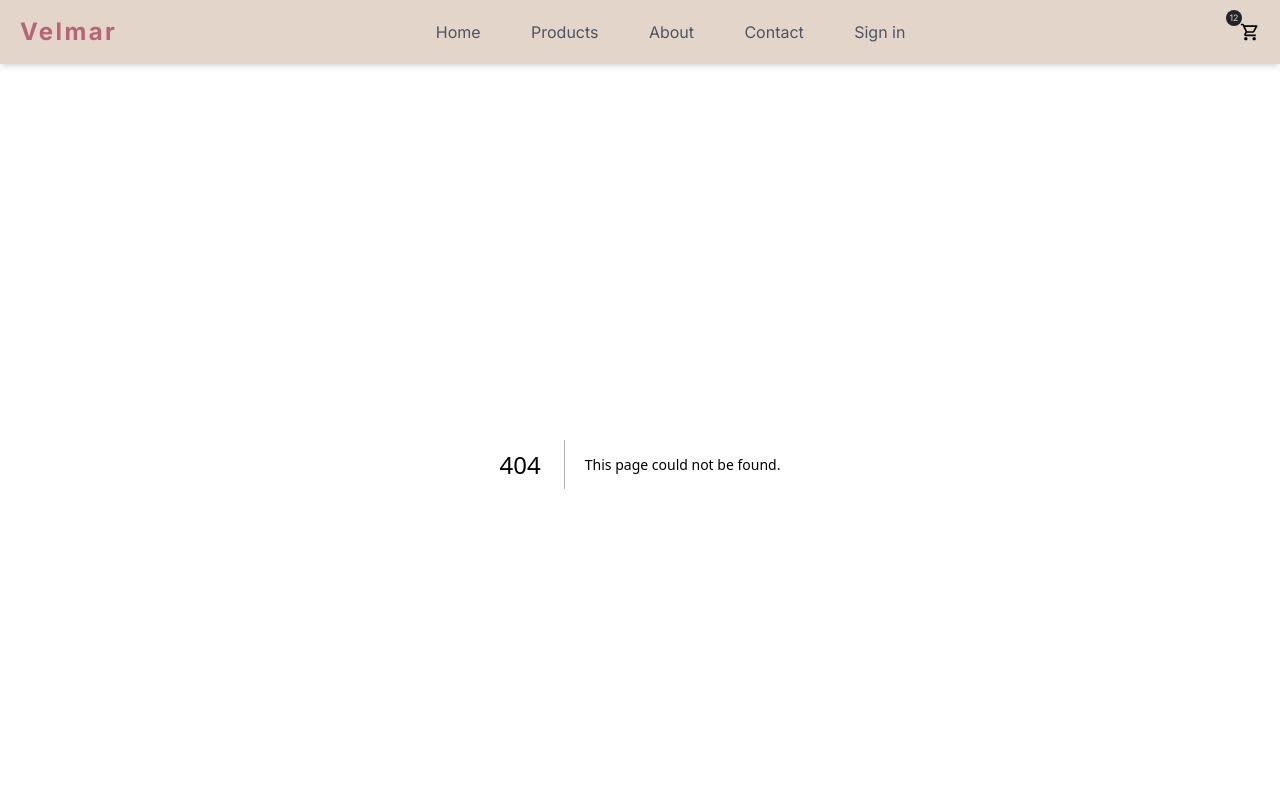
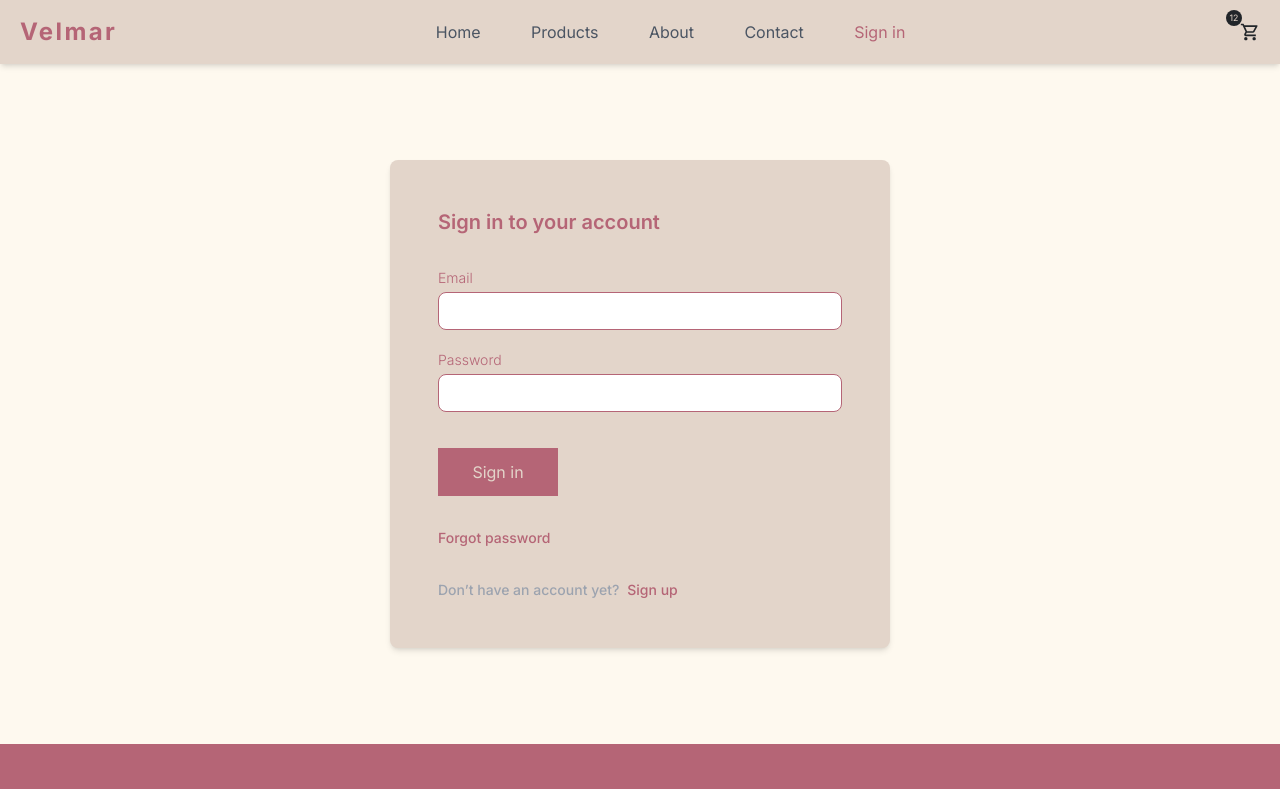
Before and after one commit to diegonacimiento/velmar-frontend, a Next.js app: page /sign-in in a window 1280 px wide. Before the commit this address had no page. Shown: the top 789 px of the page. Built offline with nearby package versions, Linux system fonts and the light colour scheme.

Commit message:
feat: added sign up

```diff
--- a/src/app/login/page.tsx
+++ /dev/null
@@ -1,61 +0,0 @@
-import Link from "next/link";
-import React from "react";
-
-const Login = () => {
-  return (
-    <div className="flex flex-col justify-center gap-4 px-6 py-12 sm:px-12 mx-4 sm:mx-24 my-24 rounded-lg w-500p bg-primary text-secondary">
-      <h2 className="text-2xl font-semibold">Sign in to your account</h2>
-      <form action="" className="flex flex-col gap-4 my-4">
-        <div className="flex flex-col">
-          <span className="text-sm font-light">Your email</span>
-          <input
-            type="email"
-            className="border rounded-lg border-secondary p-1.5 my-1 focus:outline-offset-0 focus:outline-1 focus:outline-body"
-          />
-        </div>
-
-        <div className="flex flex-col">
-          <span className="text-sm font-light">Password</span>
-          <input
-            type="password"
-            className="border rounded-lg border-secondary p-1.5 my-1 focus:outline-offset-1 focus:outline-1 focus:outline-body"
-          />
-        </div>
-
-        <div className="flex flex-wrap justify-between px-1 sm:px-2">
-          <div className="flex items-center gap-1">
-            <input
-              id="renember"
-              type="checkbox"
-              aria-describedby="renember"
-              className="border border-secondary rounded bg-secondary focus:ring-1 focus:bg-secondary w-4 h-4"
-            />
-            <label htmlFor="renember" className="text-sm">
-              Renember me
-            </label>
-          </div>
-
-          <Link href="/" className="text-secondary text-sm font-medium hover:underline">
-            Forgot password
-          </Link>
-        </div>
-
-        <button
-          type="button"
-          title="Sign in"
-          className="p-3 mt-4 w-30 text-primary bg-secondary hover:bg-body hover:text-secondary hover:scale-105 duration-150"
-        >
-          Sign in
-        </button>
-
-        <div className="flex items-center gap-2 flex-wrap mt-4">
-          <p className="text-gray-400 text-sm font-medium">Don’t have an account yet?</p>
-
-          <Link href="/" className="text-sm font-medium hover:underline">Sign up</Link>
-        </div>
-      </form>
-    </div>
-  );
-};
-
-export default Login;
--- /dev/null
+++ b/src/app/not-found.tsx
@@ -0,0 +1,12 @@
+import React from 'react'
+
+const NotFound = () => {
+  return (
+    <div className="flex flex-col justify-center items-center h-screen w-full bg-body">
+     <h2 className='text-5xl text-secondary font-bold'>404</h2>
+     <h2 className="text-3xl text-secondary font-semibold">Page not found</h2>
+    </div>
+  )
+}
+
+export default NotFound
--- /dev/null
+++ b/src/app/sign-in/page.tsx
@@ -0,0 +1,50 @@
+"use client";
+import Form from "@/components/Form";
+import Link from "next/link";
+import React from "react";
+
+const SignIn = () => {
+  return (
+    <div className="flex flex-col justify-center gap-4 px-6 py-12 sm:px-12 mx-4 sm:mx-24 my-24 rounded-lg shadow-md w-500p bg-primary text-secondary">
+      <h2 className="text-xl sm:text-2x font-semibold">
+        Sign in to your account
+      </h2>
+
+      <Form
+        buttonText="Sign in"
+        fields={[
+          {
+            label: "Email",
+            type: "email",
+            value: "",
+          },
+          {
+            label: "Password",
+            type: "password",
+            value: "",
+          },
+        ]}
+        onSubmit={(dataForm) => console.log(dataForm)}
+      />
+
+      <Link
+        href="/"
+        className="text-secondary text-sm font-medium hover:underline"
+      >
+        Forgot password
+      </Link>
+
+      <div className="flex items-center gap-2 flex-wrap mt-4">
+        <p className="text-gray-400 text-sm font-medium">
+          Don’t have an account yet?
+        </p>
+
+        <Link href="/sign-up" className="text-sm font-medium hover:underline">
+          Sign up
+        </Link>
+      </div>
+    </div>
+  );
+};
+
+export default SignIn;
--- /dev/null
+++ b/src/app/sign-up/page.tsx
@@ -0,0 +1,55 @@
+"use client"
+import Form from "@/components/Form";
+import React from "react";
+
+const SignUp = () => {
+  return (
+    <div className="flex flex-col justify-center gap-4 px-6 py-12 sm:px-12 mx-4 sm:mx-24 my-12 shadow-md rounded-lg w-500p bg-primary text-secondary">
+      <h2 className="text-xl sm:text-2x font-semibold">Create an account</h2>
+      <Form
+        buttonText="Create"
+        fields={[
+          {
+            label: "Username",
+            type: "text",
+            value: "",
+          },
+          {
+           label: "Fullname",
+           type: "text",
+           value: "",
+         },
+          {
+           label: "Email",
+           type: "email",
+           value: "",
+         },
+         {
+          label: "Password",
+          type: "password",
+          value: "",
+        },
+        {
+         label: "Confirm password",
+         type: "password",
+         value: "",
+       },
+       {
+        label: "Phone",
+        type: "text",
+        value: "",
+      },
+      {
+       label: "Adress",
+       type: "text",
+       value: "",
+     },
+        ]}
+        dropdown={{label: "Role", options: ["Customer", "Seller"]}}
+        onSubmit={(dataForm) => console.log(dataForm)}
+      />
+    </div>
+  );
+};
+
+export default SignUp;
--- /dev/null
+++ b/src/components/Form.tsx
@@ -0,0 +1,85 @@
+"use client";
+import React, { useState } from "react";
+
+interface Field {
+  label: string;
+  type: string;
+  value: string;
+}
+
+interface FormProps {
+  onSubmit: (formData: any) => void;
+  buttonText: string;
+  fields: Field[];
+  dropdown?: { label: string; options: string[] };
+}
+
+const Form: React.FC<FormProps> = ({
+  onSubmit,
+  buttonText,
+  fields,
+  dropdown,
+}) => {
+  const [formFields, setFormFields] = useState<Field[]>(fields);
+
+  const handleFieldChange = (index: number, value: string) => {
+    const updatedFields = [...formFields];
+    updatedFields[index].value = value;
+    setFormFields(updatedFields);
+  };
+
+  const handleSubmit = (event: React.FormEvent<HTMLFormElement>) => {
+    event.preventDefault();
+
+    const formData: any = {};
+    fields.forEach((field) => {
+      formData[field.label.toLowerCase()] = field.value;
+    });
+
+    onSubmit(formData);
+  };
+
+  return (
+    <form onSubmit={handleSubmit} className="flex flex-col gap-4 my-4">
+      {formFields.map((field, index) => (
+        <div key={field.label} className="flex flex-col">
+          <label className="text-sm font-light">
+            {field.label +
+              (field.label === "Phone" || field.label === "Adress"
+                ? " (optional)"
+                : "")}
+          </label>
+          <input
+            type={field.type}
+            value={field.value}
+            onChange={(e) => handleFieldChange(index, e.currentTarget.value)}
+            required
+            className="border rounded-lg border-secondary p-1.5 my-1 focus:outline-offset-1 focus:outline-1 focus:outline-body"
+            autoComplete={field.type === "password" ? "on" : "off"}
+          />
+        </div>
+      ))}
+      {dropdown && (
+        <div className="flex flex-col">
+          <label className="text-sm font-light">{dropdown.label}</label>
+          <select className="px-1.5 py-2 my-1 border border-secondary rounded-lg focus:outline-0">
+            {dropdown.options.map((option) => (
+              <option key={option} value={option}>
+                {option}
+              </option>
+            ))}
+          </select>
+        </div>
+      )}
+      <button
+        type="submit"
+        title={buttonText}
+        className="p-3 mt-4 w-30 text-primary bg-secondary hover:bg-body hover:text-secondary hover:scale-105 duration-150"
+      >
+        {buttonText}
+      </button>
+    </form>
+  );
+};
+
+export default Form;
--- a/src/components/Nav.tsx
+++ b/src/components/Nav.tsx
@@ -64,10 +64,10 @@ const Nav = ({ handleDrawer }: { handleDrawer?: () => void }) => {
         <li>
           <Link
             className={
-              liStyles + (pathname === "/login" && " text-secondary")
+              liStyles + (pathname === "/sign-in" && " text-secondary")
             }
             onClick={handleDrawer}
-            href="/login"
+            href="/sign-in"
           >
             Sign in
           </Link>
```
